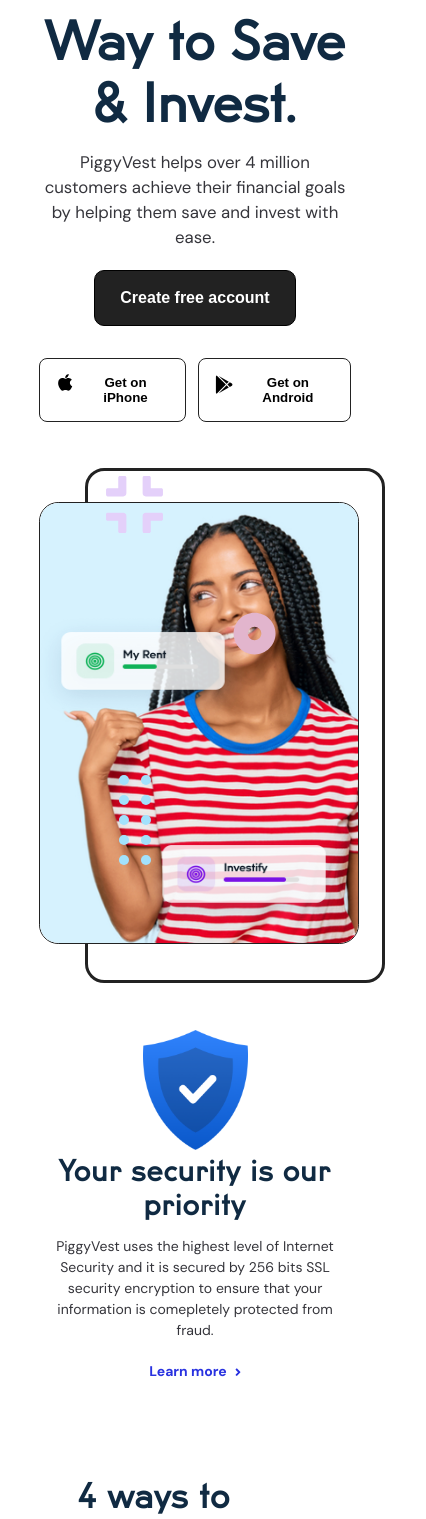
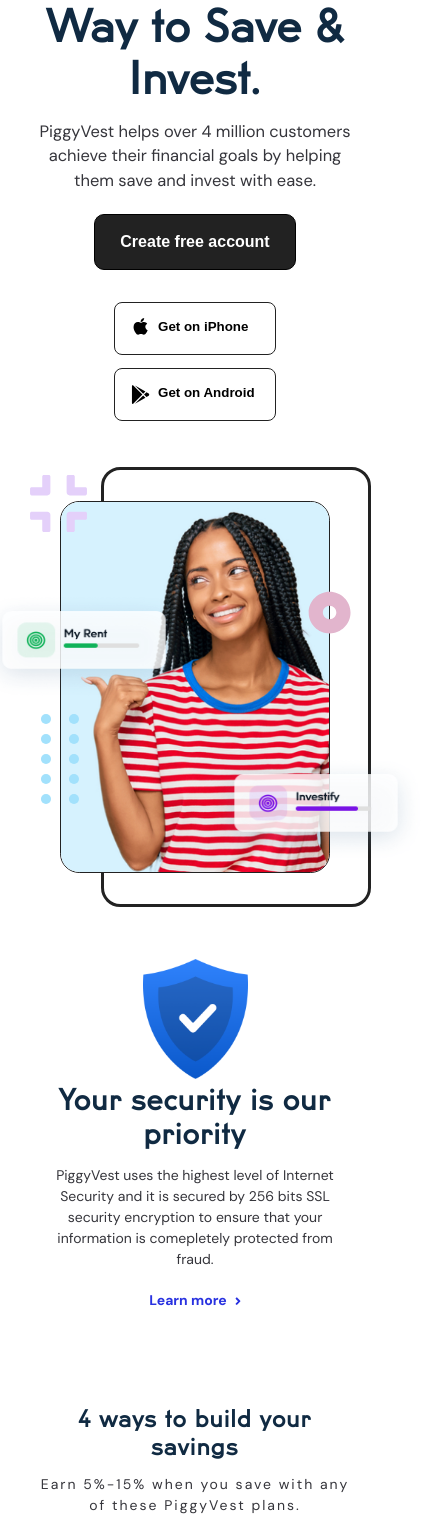
Before and after one commit to Atunbi-Sol/opay-app, a React (Create React App) app: page / in a window 390 px wide. Shown: the part 212-1731 px from the top of the page, 426 px wide, since content can reach past the window. Built offline with nearby package versions, Linux system fonts and the light colour scheme.

Commit message:
responsiveness and animations was done

```diff
--- a/src/components/Footer.jsx
+++ b/src/components/Footer.jsx
@@ -10,8 +10,8 @@
   return (
     <>
       <div className="footer-section section">
-        <Zoom>
-          <div className="footer-center">
+        <div className="footer-center">
+          <Zoom>
             <ul className="piggyvest-section">
               <li>
                 <img src={piggyvest} alt="piggyvest" style={{ width: 160 }} />
@@ -24,6 +24,8 @@
                 />
               </li>
             </ul>
+          </Zoom>
+          <Zoom>
             <ul className="product-section">
               <li style={{ fontWeight: "bold" }}>Products</li>
               <li>Piggyvest</li>
@@ -57,16 +59,17 @@
               <p>contact@piggyvest.com </p>
               <p>+234 700 933 933 933</p>
             </ul>
-          </div>
-          <div className="footer-foot">
+          </Zoom>
+        </div>
+        <div className="footer-foot">
+          <Zoom>
             <p>
               Piggyvest (formerly piggybank.ng) is the leading online saving {"&"} investing platform in Nigeria. For over 6 years, our
               customers have saved and invested billions of Naira that they would normally be tempted to spend.
             </p>
-
             <p style={{ color: "#083eab" }}>2016 - {today.getFullYear()} PiggyTech Global Limited - RC 1405222 </p>
-          </div>
-        </Zoom>
+          </Zoom>
+        </div>
       </div>
     </>
   );
--- a/src/components/footer.css
+++ b/src/components/footer.css
@@ -54,8 +54,8 @@
   line-height: 2;
   font-size: 13px;
 }
-.footer-foot p {
-
+@media screen and (max-width: 400px) {
+  .footer-section .footer-center ul {
+    margin: 20px;
+  }
 }
-@media screen and (min-width: 990px) {
-}
--- a/src/index.css
+++ b/src/index.css
@@ -316,3 +316,14 @@
     color: var(--clr-primary-7);
   }
 }
+@media screen and (max-width: 400px) {
+  .apple-android {
+    display: flex;
+    flex-direction: column;
+  }
+  .apple-butt,
+  .android-butt {
+    width: 52%;
+    margin: 0 auto;
+  }
+}
--- a/src/pages/Access.jsx
+++ b/src/pages/Access.jsx
@@ -15,8 +15,8 @@
           <FaDotCircle className="dotcircle" />
         </div>
       </Slide>
-      <Fade direction="up">
-        <div className="invest-section">
+      <div className="invest-section">
+        <Fade direction="up">
           <h4>Up To 25% Returns</h4>
           <h1> Access investment opportunities </h1>
           <p>
@@ -28,8 +28,8 @@
               <FaAngleRight className="arrow-icon" />
             </span>
           </Link>
-        </div>
-      </Fade>
+        </Fade>
+      </div>
     </div>
   );
 };
--- a/src/pages/Betterways.css
+++ b/src/pages/Betterways.css
@@ -10,16 +10,8 @@
 }
 .betterway-header h1 {
   font-size: 50px;
-  /* animation: bottom-to-top 2s ease-in; */
 }
-/* @keyframes bottom-to-top {
-  0% {
-    transform: translateX(0);
-  }
-  33% {
-    transform: translateY(100%);
-  }
-} */
+
 .betterway-header p {
   color: var(--clr-grey-2b);
   font-size: 1.05rem;
@@ -34,14 +26,11 @@
   z-index: -1;
 }
 .better-image {
-  /* height: 1000%; */
   border: 1px solid var(--clr-black);
   border-radius: var(--radius2);
   width: 320px;
   max-width: 500px;
   z-index: -100;
-  /* margin-top: 2rem; */
-  /* margin-right: -50px; */
 }
 .betterways-image::before {
   content: "";
@@ -55,7 +44,6 @@
   top: calc(-1.5rem - 10px);
   right: calc(50% - 190px);
   z-index: -200;
-  /* margin-top: 2rem; */
 }
 .myrent-image {
   width: 220px;
@@ -136,3 +124,44 @@
     right: 45px;
   }
 }
+@media screen and (max-width: 400px){
+  .betterway-header h1 {
+  font-size: 42px;
+}
+.betterway-header p {
+  font-size: 1.03rem;
+}
+.better-image {
+  width: 270px;
+}
+.betterways-image::before {
+  width: 270px;
+  height: 440px;
+  top: calc(-1.5rem - 10px);
+  right: calc(45% - 160px);
+}
+  .compress-image {
+    top: -30px;
+    left: -13px;
+  }
+  .myrent-image {
+    top: 90px;
+    left: -65px;
+  }
+  .dot-circle {
+    top: 90px;
+    right: 0px;
+  }
+  .dot-image {
+    bottom: 60px;
+    left: -25px;
+  }
+  .dotted {
+    bottom: 60px;
+    left: -53px;
+  }
+  .investify-image {
+    bottom: 15px;
+    right: -75px;
+  }
+}
--- a/src/pages/Customer.jsx
+++ b/src/pages/Customer.jsx
@@ -3,16 +3,19 @@
 import CreateAccount from "../components/CreateAccount";
 import AppleAndroid from "../components/AppleAndroid";
 import { testimonies } from "../data";
+import { Slide } from "react-awesome-reveal";
 
 const Customer = () => {
   return (
     <div className="customer-section section">
       <div className="customer-headers">
-        <h1>4 Million + customers</h1>
-        <p>
-          Since launching in 2016, over 4,000,000 people have used PiggyVest to manage their money better, avoid over-spending and be
-          more accountable.
-        </p>
+        <Slide direction="up">
+          <h1>4 Million + customers</h1>
+          <p>
+            Since launching in 2016, over 4,000,000 people have used PiggyVest to manage their money better, avoid over-spending and be
+            more accountable.
+          </p>
+        </Slide>
         <div className="customer-createaccount">
           <CreateAccount />
         </div>
--- a/src/pages/Features.jsx
+++ b/src/pages/Features.jsx
@@ -3,29 +3,35 @@
 import Techpoint from "../images/Techpoint.png";
 import theguardian from "../images/theguardian.png";
 import TC from "../images/TC.png";
-import Fade from 'react-reveal/Fade';
+import { Fade } from "react-awesome-reveal";
 
 const Features = () => {
   console.log("Features");
   return (
     <div className="features-section">
       <div className="features-title section">
-        <Fade bottom>
+        <Fade direction="up">
           <div className="feature-header">
             <h1> As featured in </h1>
           </div>
-          <ul className="featured-list">
+        </Fade>
+        <ul className="featured-list">
+          <Fade direction="up">
             <li>
               <img src={Techpoint} alt="techpoint" />
             </li>
+          </Fade>
+          <Fade direction="up">
             <li>
               <img src={theguardian} alt="theguardian" className="the-guardian" />
             </li>
+          </Fade>
+          <Fade direction="up">
             <li>
               <img src={TC} alt="TC" className="the-TC" />
             </li>
-          </ul>
-        </Fade>
+          </Fade>
+        </ul>
       </div>
     </div>
   );
--- a/src/pages/Savings.css
+++ b/src/pages/Savings.css
@@ -54,9 +54,18 @@
     gap: 20px;
   }
   .savings-header {
-  max-width: 34%;
-  padding: 4rem 4rem 4rem 0rem;
-  text-align: left;
-
+    max-width: 34%;
+    padding: 4rem 4rem 4rem 0rem;
+    text-align: left;
+  }
 }
+@media screen and (max-width: 400px) {
+  .savings-header h1 {
+    font-size: 1.37rem;
+    font-weight: bold;
+  }
+  .savings-header {
+     width: 80%;
+    text-align: center;
+  }
 }
--- a/src/pages/Savings.jsx
+++ b/src/pages/Savings.jsx
@@ -1,18 +1,19 @@
 import React from "react";
 import "./Savings.css";
-import SavingsCard from "../components/SavingsCard"
-import { Cards } from "../../src/data"
+import SavingsCard from "../components/SavingsCard";
+import { Cards } from "../../src/data";
+import { Fade } from "react-awesome-reveal";
 
 const Savings = () => {
   return (
     <div className="savings-section">
-      {/* <div className="savings section"> */}
-        <article className="savings-header ">
+      <article className="savings-header ">
+        <Fade direction="up">
           <h1>4 ways to build your savings</h1>
           <p>Earn 5%-15% when you save with any of these PiggyVest plans.</p>
           <button className="savings-button"> Start Saving</button>
-        </article>
-      {/* </div> */}
+        </Fade>
+      </article>
       <div className="cards-savings">
         {Cards.map((item) => {
           return <SavingsCard cards={item} key={item.id} />;
--- a/src/pages/access.css
+++ b/src/pages/access.css
@@ -3,7 +3,7 @@
   z-index: -1;
   margin: 100px auto;
 }
-.access-section .access-image{
+.access-section .access-image {
   position: relative;
 }
 .access-section .access-iphone {
@@ -13,7 +13,7 @@
 }
 .dotcircle {
   position: absolute;
-  top:170px;
+  top: 170px;
   left: -5px;
   font-size: 270px;
   z-index: -1;
@@ -21,7 +21,6 @@
 }
 .invest-section {
   margin-top: 2rem;
-  /* width: 450px; */
   margin: 0 auto;
 }
 .access-section .invest-section p {
@@ -61,17 +60,21 @@
     max-width: 530px;
     width: 100%;
   }
-  .access-section .access-image{
+  .access-section .access-image {
     /* text-align: right; */
     max-width: 450px;
   }
   .access-section .access-iphone {
     /* width: 250px; */
     height: 500px;
-
   }
   .dotcircle {
     top: 150px;
     left: -25px;
   }
 }
+@media screen and (max-width: 400px) {
+  .access-section .invest-section h1 {
+    font-size: 33px;
+  }
+}
--- a/src/pages/familySavings.css
+++ b/src/pages/familySavings.css
@@ -34,16 +34,24 @@
 .family-section button:hover {
   cursor: pointer;
 }
-.family-section  .family-section-image{
+.family-section .family-section-image {
   width: 100%;
 }
-@media screen and (min-width: 992px){
-  .family-section{
+@media screen and (min-width: 992px) {
+  .family-section {
     margin: 60px 0;
     display: grid;
-    grid-template-columns: auto 430px;
+    grid-template-columns: auto 530px;
   }
-  .family-section-image{
+  .family-section-image {
     height: 100%;
   }
 }
+@media screen and (max-width: 400px) {
+  .family-section .family-section-header {
+    padding: 30px 20px;
+  }
+  .family-section .family-section-header h1 {
+    font-size: 32px;
+  }
+}
--- a/src/pages/features.css
+++ b/src/pages/features.css
@@ -15,7 +15,6 @@
 .features-section li {
   width: 20px;
   display: inline;
-  /* z-index: -100; */
 }
 .features-section li img {
   width: 170px;
@@ -24,21 +23,23 @@
 .features-section .featured-list .the-guardian {
   width: 177px;
   transform: translateY(-8px);
-  /* z-index: -1; */
 }
 .features-section .featured-list .the-TC {
   width: 177px;
   transform: translateY(-8px);
 }
-@media screen and (min-width: 992px){
-  .features-section .features-title{
+@media screen and (min-width: 992px) {
+  .features-section .features-title {
     display: flex;
     width: 90vw;
     padding: 50px;
     margin: 0 auto;
     height: auto;
     justify-content: space-between;
-
-
   }
 }
+@media screen and (max-width: 400px) {
+  .features-section .features-title {
+    padding: 20px;
+  }
+}
```
